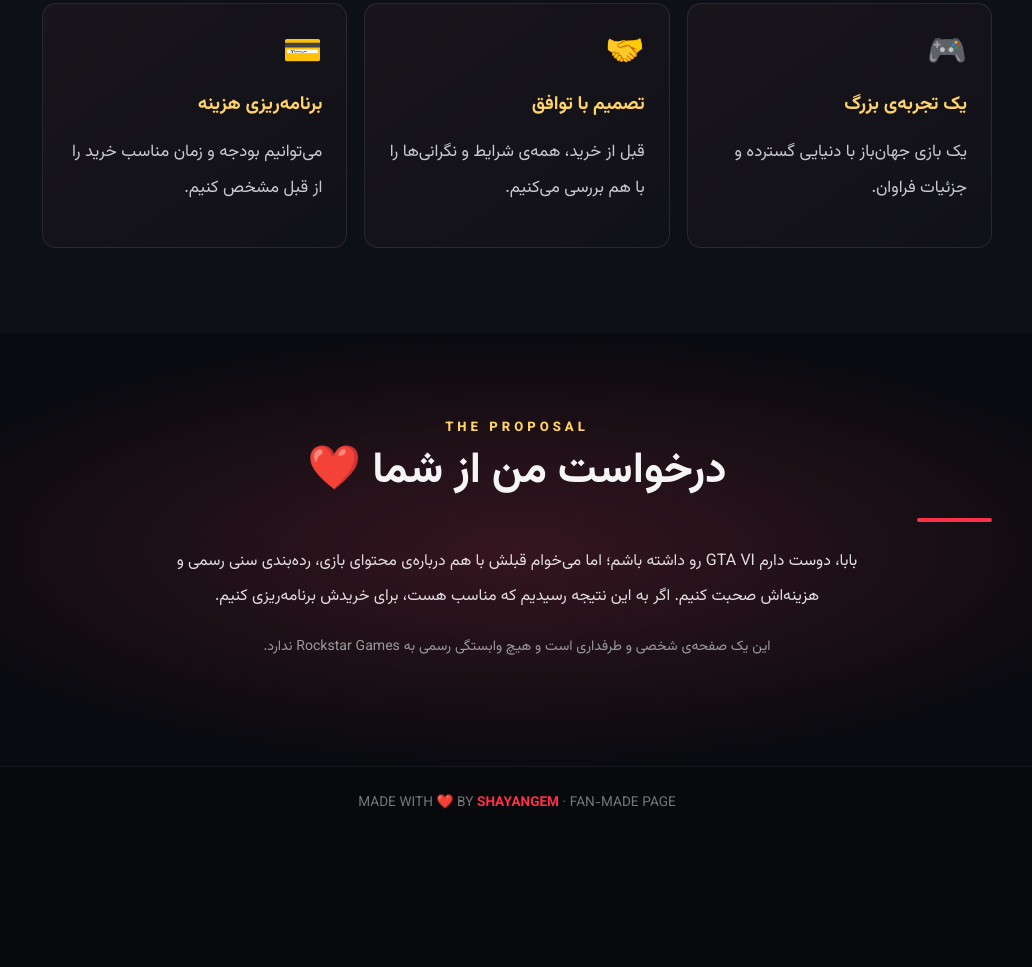
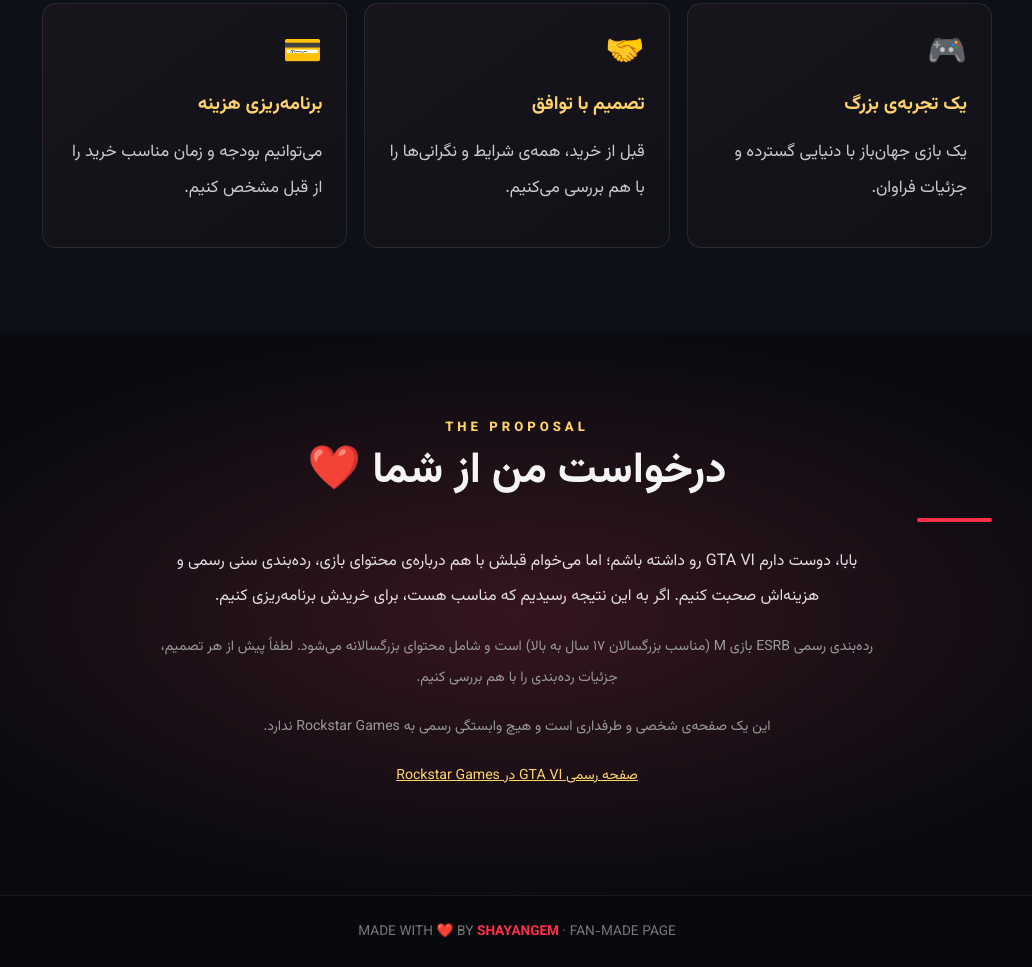
Before and after one commit to shayangem/game-buy-gta-vi, a plain HTML site: page index.html in a window 1280 px wide. Shown: the part 1089-2056 px from the top of the page, without its empty margins (123-1155 px from the left). Before the commit the page ends 1927 px from the top, so only its background shows below. Drawn offline with Linux system fonts and the light colour scheme.

Commit message:
Add transparent age rating information

```diff
--- a/index.html
+++ b/index.html
@@ -69,7 +69,7 @@
       <div class="eyebrow">THE PROPOSAL</div>
       <h2>درخواست من از شما ❤️</h2>
       <p>بابا، دوست دارم GTA VI رو داشته باشم؛ اما می‌خوام قبلش با هم درباره‌ی محتوای بازی، رده‌بندی سنی رسمی و هزینه‌اش صحبت کنیم. اگر به این نتیجه رسیدیم که مناسب هست، برای خریدش برنامه‌ریزی کنیم.</p>
-      <p class="note">این یک صفحه‌ی شخصی و طرفداری است و هیچ وابستگی رسمی به Rockstar Games ندارد.</p>
+      <p class="note">رده‌بندی رسمی ESRB بازی M (مناسب بزرگسالان ۱۷ سال به بالا) است و شامل محتوای بزرگسالانه می‌شود. لطفاً پیش از هر تصمیم، جزئیات رده‌بندی را با هم بررسی کنیم.</p><p class="note">این یک صفحه‌ی شخصی و طرفداری است و هیچ وابستگی رسمی به Rockstar Games ندارد.</p><p class="note"><a style="color:#ffd36a" href="https://www.rockstargames.com/VI" target="_blank" rel="noopener">صفحه رسمی GTA VI در Rockstar Games</a></p>
     </div>
   </section>
 
```
